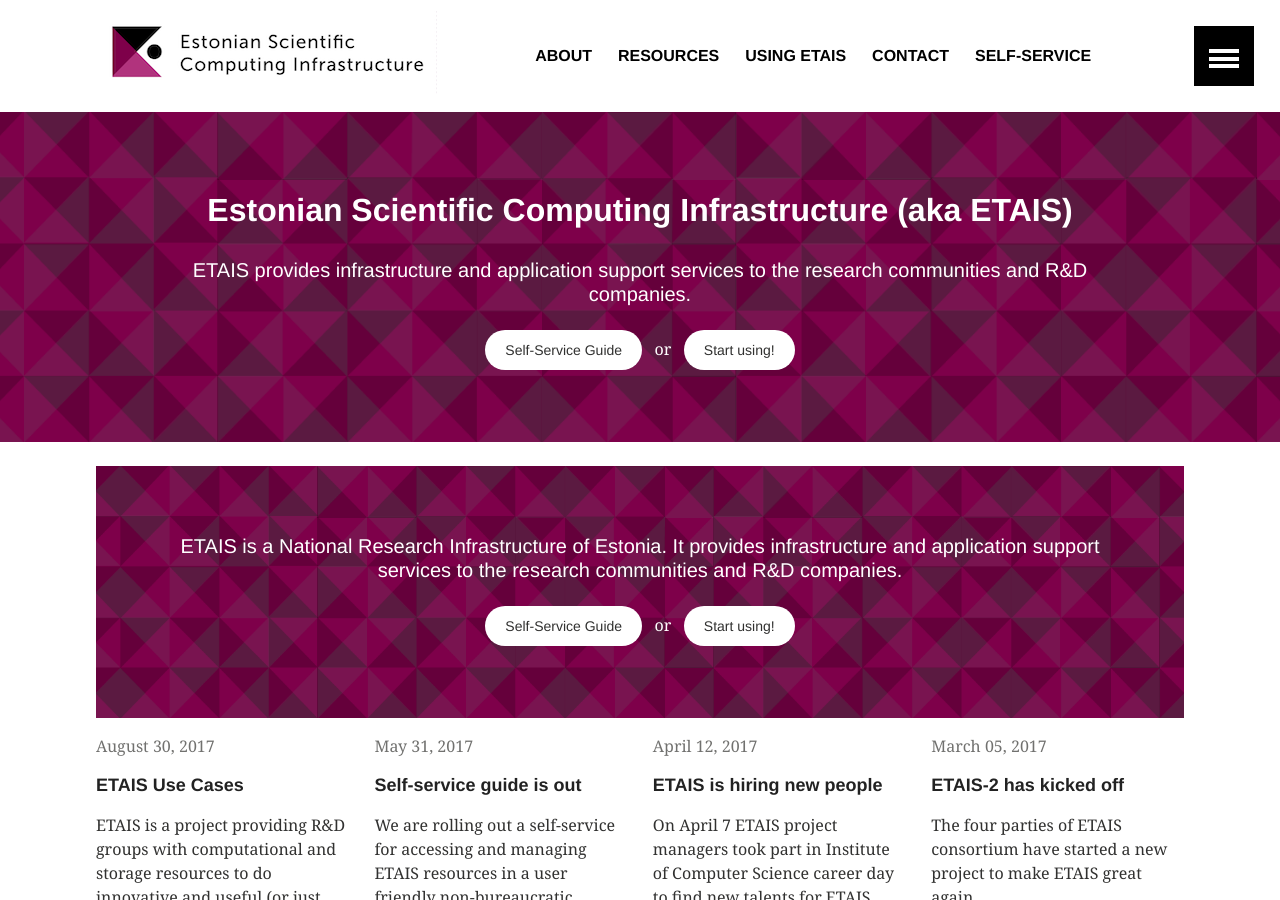
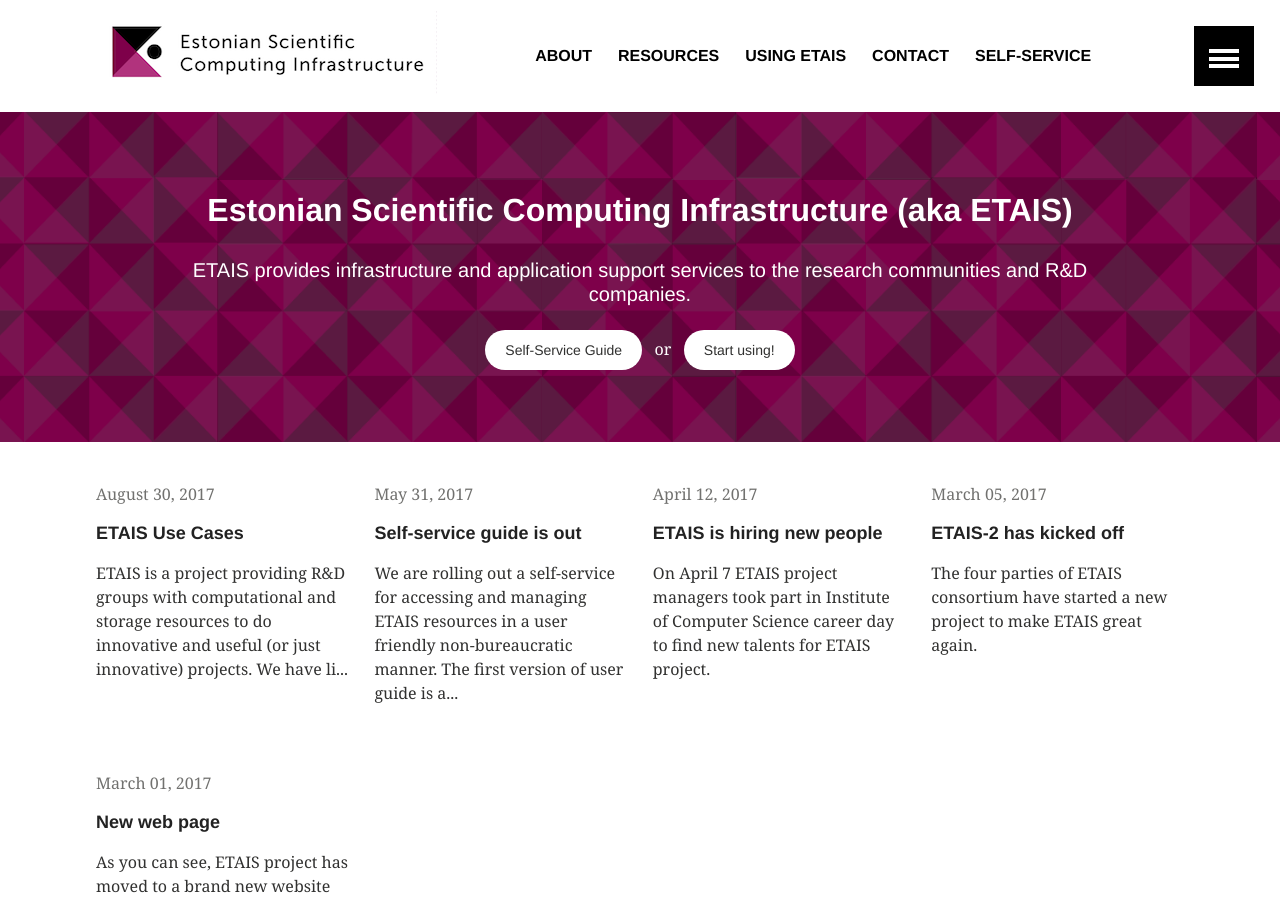
Before and after one commit to etais-ee/etais-web, a Jekyll site: the page built from index.md, in a window 1280 px wide and 900 px high. Built offline with Jekyll 4.4.1, drawn with Linux system fonts in a browser that asks for light colours.

Commit message:
Cleanup index
- Hero images moved to template

```diff
--- a/index.md
+++ b/index.md
@@ -4,13 +4,6 @@ permalink: /
 title: ""
 ---
 
-<div class="page-lead" style="background-image:url({{ site.url }}/images/bg.png)">
-      <div class="wrap page-lead-content">
-        <h3>ETAIS is a National Research Infrastructure of Estonia. It provides infrastructure and application support
-	services to the research communities and R&D companies.</h3>
-        <a href="self_service/" class="btn-inverse">Self-Service Guide</a> &nbsp; or &nbsp; <a href="start_using/" class="btn-inverse">Start using!</a>
-      </div><!-- /.page-lead-content -->
-    </div>
 
 <div class="tiles">
 {% for post in site.posts %}
```
